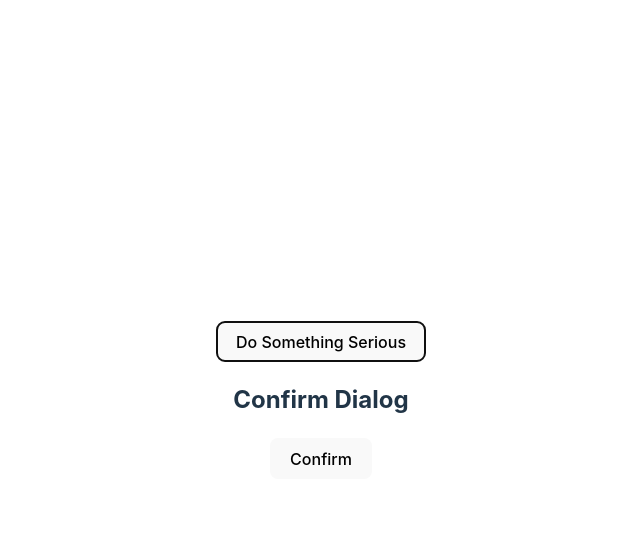
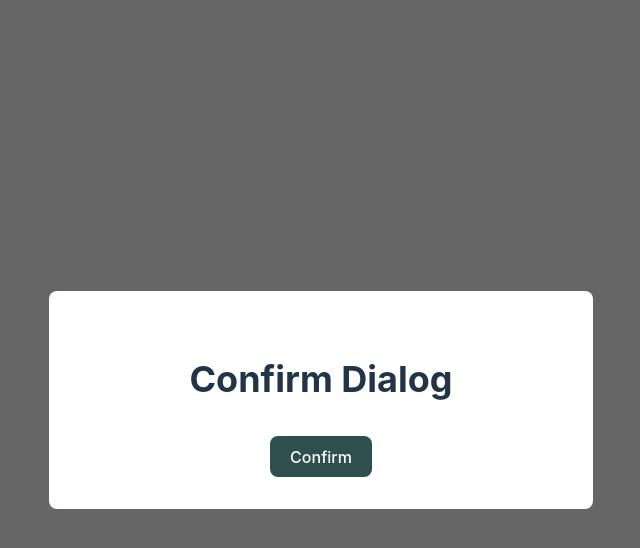
Before and after one commit to visualjerk/visualjerk-blog, a Vue app in the folder examples/vue-app-wide-modal-dialogs/: page / in a window 1280 px wide. Both pictures are taken after a click on the button "Do Something Serious". Shown: the top 548 px of the page, without its empty margins (319-959 px from the left). Built offline with nearby package versions, Linux system fonts and the light colour scheme.

Commit message:
improve example

```diff
--- a/examples/vue-app-wide-modal-dialogs/src/App.vue
+++ b/examples/vue-app-wide-modal-dialogs/src/App.vue
@@ -1,4 +1,5 @@
 <script setup lang="ts">
+import AppButton from './components/app-button.vue'
 import { DialogWrapper, dialogProvider } from './dialogs'
 
 function handleDelete() {
@@ -8,7 +9,9 @@ function handleDelete() {
 
 <template>
   <div>
-    <button @click="handleDelete">Do Something Serious</button>
+    <AppButton @click="handleDelete" variant="danger">
+      Do Something Serious
+    </AppButton>
   </div>
   <DialogWrapper />
 </template>
--- /dev/null
+++ b/examples/vue-app-wide-modal-dialogs/src/components/app-button.vue
@@ -0,0 +1,43 @@
+<template>
+  <button :class="`app-button--${variant}`">
+    <slot />
+  </button>
+</template>
+
+<script setup lang="ts">
+withDefaults(
+  defineProps<{
+    variant?: 'base' | 'danger'
+  }>(),
+  {
+    variant: 'base',
+  }
+)
+</script>
+
+<style scoped>
+button {
+  border-radius: 8px;
+  border: 1px solid transparent;
+  padding: 0.6em 1.2em;
+  font-size: 1em;
+  font-weight: 500;
+  font-family: inherit;
+  background-color: darkslategray;
+  color: white;
+  cursor: pointer;
+  transition: border-color 0.25s;
+}
+button:hover {
+  border-color: #646cff;
+}
+button:focus,
+button:focus-visible {
+  outline: 4px auto -webkit-focus-ring-color;
+}
+
+.app-button--danger {
+  background-color: crimson;
+  color: white;
+}
+</style>
--- /dev/null
+++ b/examples/vue-app-wide-modal-dialogs/src/components/app-dialog.vue
@@ -0,0 +1,27 @@
+<template>
+  <div class="app-dialog">
+    <div class="app-dialog__window">
+      <h2><slot name="title" /></h2>
+      <div><slot /></div>
+    </div>
+  </div>
+</template>
+
+<style scoped>
+.app-dialog {
+  position: fixed;
+  inset: 0;
+  background-color: rgba(0, 0, 0, 0.6);
+  display: flex;
+  align-items: center;
+  justify-content: center;
+}
+
+.app-dialog__window {
+  max-width: 30rem;
+  width: 100%;
+  background-color: white;
+  border-radius: 0.5rem;
+  padding: 2rem;
+}
+</style>
--- a/examples/vue-app-wide-modal-dialogs/src/dialogs/confirm-dialog.vue
+++ b/examples/vue-app-wide-modal-dialogs/src/dialogs/confirm-dialog.vue
@@ -1,10 +1,15 @@
 <template>
-  <div>
-    <h2>Confirm Dialog</h2>
-    <button @click="$emit('close')">Confirm</button>
-  </div>
+  <AppDialog>
+    <template #title>
+      <h2>Confirm Dialog</h2>
+    </template>
+    <AppButton @click="$emit('close')">Confirm</AppButton>
+  </AppDialog>
 </template>
 
 <script setup lang="ts">
+import AppDialog from '../components/app-dialog.vue'
+import AppButton from '../components/app-button.vue'
+
 defineEmits(['close'])
 </script>
--- a/examples/vue-app-wide-modal-dialogs/src/style.css
+++ b/examples/vue-app-wide-modal-dialogs/src/style.css
@@ -36,29 +36,6 @@ h1 {
   line-height: 1.1;
 }
 
-button {
-  border-radius: 8px;
-  border: 1px solid transparent;
-  padding: 0.6em 1.2em;
-  font-size: 1em;
-  font-weight: 500;
-  font-family: inherit;
-  background-color: #1a1a1a;
-  cursor: pointer;
-  transition: border-color 0.25s;
-}
-button:hover {
-  border-color: #646cff;
-}
-button:focus,
-button:focus-visible {
-  outline: 4px auto -webkit-focus-ring-color;
-}
-
-.card {
-  padding: 2em;
-}
-
 #app {
   max-width: 1280px;
   margin: 0 auto;
```
